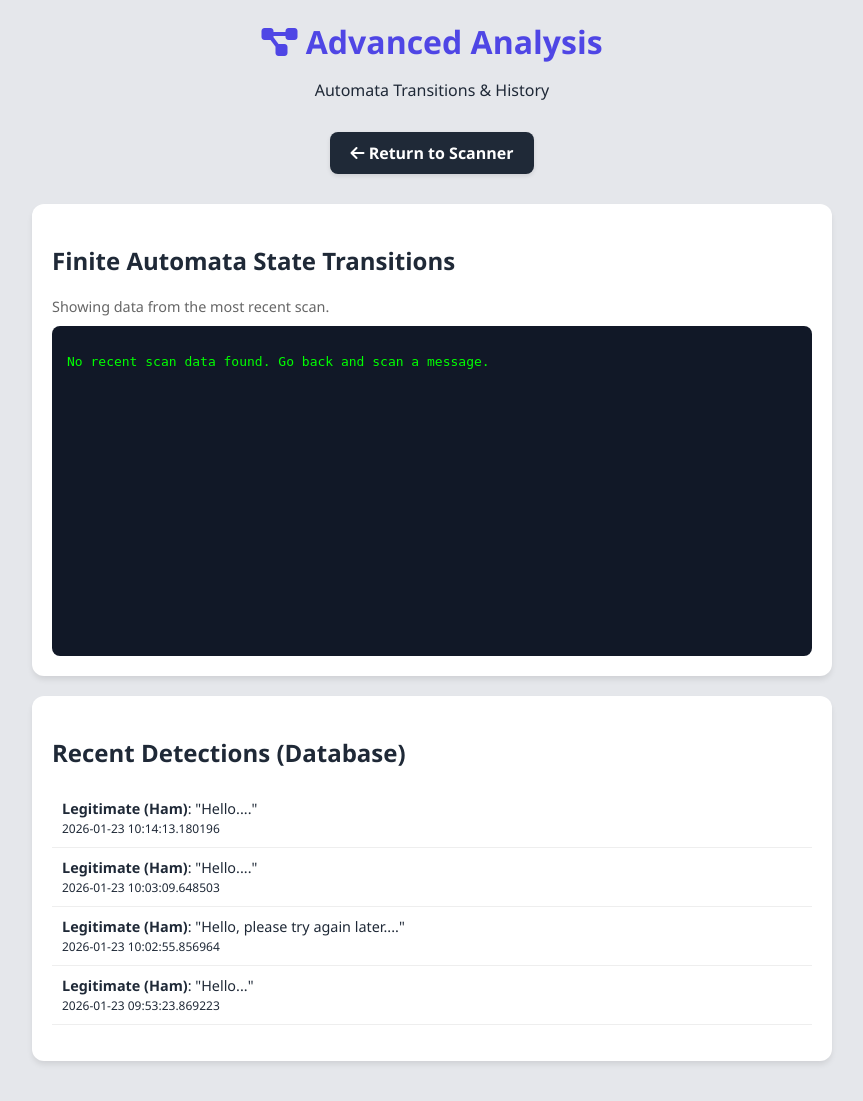
After one commit to Jeydieee/Automata1, a Flask app: page /advanced in a window 1280 px wide. The commit adds this page. Shown: the whole page, without its empty margins (208-1071 px from the left). Run offline with Flask 3, Linux system fonts and the light colour scheme; data comes from the database, SQL or seed files in the repository; both versions use the stored data as it was after the commit.

Commit message:
Separated advanced panels from basic panels

```diff
--- a/app.py
+++ b/app.py
@@ -3,10 +3,10 @@ from automata import FiniteAutomata
 import database
 import webbrowser
 from threading import Timer
-import re # Used for finding URLs
-import requests # Used for the API
+import re
+import requests
 import os
-import base64 # Needed for VirusTotal encoding
+import base64
 
 app = Flask(__name__)
 fa_engine = FiniteAutomata()
@@ -15,7 +15,6 @@ fa_engine = FiniteAutomata()
 database.init_db()
 
 # --- API CONFIGURATION ---
-# PASTE YOUR LONG CODE INSIDE THE QUOTES BELOW:
 VIRUSTOTAL_API_KEY = "2798da73429d2f69f08cafc67aa4fd9e6871758bebfa33751241368cc3984eab"
 
 def extract_urls(text):
@@ -28,7 +27,7 @@ def check_url_api(url):
     Checks a URL against a Demo Blocklist AND the VirusTotal API.
     Returns: (is_malicious, reason)
     """
-    # 1. DEMO MODE: Immediate triggers for your presentation (Works without Internet)
+    # 1. DEMO MODE
     demo_blocklist = [
         "malicious.com",
         "phishing-login.com",
@@ -40,23 +39,17 @@ def check_url_api(url):
         if bad_site in url:
             return True, f"Known Malicious Site ({bad_site})"
 
-    # 2. REAL API MODE: VirusTotal (Requires Internet)
+    # 2. REAL API MODE
     if VIRUSTOTAL_API_KEY:
         try:
-            print(f"Scanning URL via VirusTotal: {url}...") # Log to terminal
+            print(f"Scanning URL via VirusTotal: {url}...")
             headers = {"x-apikey": VIRUSTOTAL_API_KEY}
-
-            # VirusTotal requires the URL to be Base64 Encoded
             url_id = base64.urlsafe_b64encode(url.encode()).decode().strip("=")
-
-            # Send request to VirusTotal
             response = requests.get(f"https://www.virustotal.com/api/v3/urls/{url_id}", headers=headers)
 
             if response.status_code == 200:
                 data = response.json()
                 stats = data['data']['attributes']['last_analysis_stats']
-
-                # Check if any security vendor flagged it as malicious
                 malicious_count = stats.get('malicious', 0)
                 if malicious_count > 0:
                     return True, f"Flagged by {malicious_count} Security Vendors (VirusTotal)"
@@ -85,6 +78,10 @@ def heuristic_score(text):
 def index():
     return render_template('index.html')
 
+@app.route('/advanced')
+def advanced():
+    return render_template('advanced.html')
+
 @app.route('/analyze', methods=['POST'])
 def analyze():
     data = request.json
@@ -103,7 +100,7 @@ def analyze():
         is_bad, reason = check_url_api(url)
         if is_bad:
             patterns.append(f"DANGEROUS URL: {url} ({reason})")
-            h_score = 100 # Instant 100% Risk
+            h_score = 100
 
     # 4. Final Decision
     is_spam = False
@@ -132,7 +129,6 @@ def open_browser():
     webbrowser.open_new("http://127.0.0.1:5000")
 
 if __name__ == '__main__':
-    # Stops double-opening
     if not os.environ.get("WERKZEUG_RUN_MAIN"):
         Timer(1.5, open_browser).start()
     app.run(debug=False)
--- a/static/script.js
+++ b/static/script.js
@@ -1,4 +1,11 @@
-document.addEventListener("DOMContentLoaded", fetchHistory);
+document.addEventListener("DOMContentLoaded", function() {
+    // Only fetch history if we are on the main page (optional, but good for performance)
+    // Or we can just let the advanced page handle history.
+    if(document.getElementById('historyList') && !document.getElementById('automataLog')) {
+        // If we are on a page with history but NOT logs (rare case with this setup, but safe)
+        fetchHistory();
+    }
+});
 
 async function scanMessage() {
     const message = document.getElementById('messageInput').value;
@@ -35,11 +42,8 @@ async function scanMessage() {
         document.getElementById('keywordsFound').innerText = data.patterns_found.length > 0 ? data.patterns_found.join(", ") : "None";
         document.getElementById('riskScore').innerText = data.heuristic_score + "%";
 
-        // Visualize Automata Steps
-        visualizeAutomata(data.automata_logs);
-
-        // Refresh History
-        fetchHistory();
+        // SAVE LOGS TO LOCAL STORAGE FOR THE ADVANCED PAGE
+        localStorage.setItem('lastScanLogs', JSON.stringify(data.automata_logs));
 
     } catch (error) {
         console.error("Error:", error);
@@ -47,8 +51,22 @@ async function scanMessage() {
     }
 }
 
+// Function called specifically by advanced.html
+function initAdvancedPage() {
+    fetchHistory();
+
+    // Retrieve logs from the last scan
+    const storedLogs = localStorage.getItem('lastScanLogs');
+    if (storedLogs) {
+        const logs = JSON.parse(storedLogs);
+        visualizeAutomata(logs);
+    }
+}
+
 function visualizeAutomata(logs) {
     const container = document.getElementById('automataLog');
+    if (!container) return; // Guard clause in case function is called on index page
+
     container.innerHTML = ""; // Clear previous
 
     if (!logs || logs.length === 0) {
@@ -75,18 +93,17 @@ function visualizeAutomata(logs) {
         `;
         container.appendChild(div);
     });
-
-    // Auto scroll to bottom
-    container.scrollTop = container.scrollHeight;
 }
 
 async function fetchHistory() {
     try {
+        const list = document.getElementById('historyList');
+        if (!list) return; // Exit if element doesn't exist
+
         const response = await fetch('/history');
         if (!response.ok) return;
 
         const data = await response.json();
-        const list = document.getElementById('historyList');
         list.innerHTML = "";
 
         data.forEach(item => {
--- a/static/style.css
+++ b/static/style.css
@@ -47,6 +47,7 @@ header {
 
 textarea {
     width: 100%;
+    box-sizing: border-box; /* Added to fix overflow */
     height: 120px;
     padding: 10px;
     border: 1px solid #ddd;
@@ -70,6 +71,24 @@ button {
 
     button:hover {
         background-color: #4338ca;
+    }
+
+/* New class for the Back Button */
+.btn-back {
+    display: inline-block;
+    background-color: var(--dark);
+    color: white;
+    text-decoration: none;
+    padding: 10px 20px;
+    border-radius: 8px;
+    margin-top: 15px;
+    font-weight: bold;
+    transition: opacity 0.2s;
+    box-shadow: 0 2px 4px rgba(0, 0, 0, 0.1);
+}
+
+    .btn-back:hover {
+        opacity: 0.9;
     }
 
 .badge {
--- /dev/null
+++ b/templates/advanced.html
@@ -0,0 +1,48 @@
+<!DOCTYPE html>
+<html lang="en">
+<head>
+    <meta charset="UTF-8">
+    <meta name="viewport" content="width=device-width, initial-scale=1.0">
+    <title>Advanced Results - States Against Spam</title>
+    <link rel="stylesheet" href="{{ url_for('static', filename='style.css') }}">
+    <link rel="stylesheet" href="https://cdnjs.cloudflare.com/ajax/libs/font-awesome/6.0.0/css/all.min.css">
+</head>
+<body>
+    <div class="container">
+        <header>
+            <h1><i class="fas fa-project-diagram"></i> Advanced Analysis</h1>
+            <p>Automata Transitions & History</p>
+
+            <a href="/" class="btn-back">
+                <i class="fas fa-arrow-left"></i> Return to Scanner
+            </a>
+        </header>
+
+        <main class="dashboard" style="display: block; max-width: 800px; margin: 0 auto;">
+            <section class="viz-panel" style="width: 100%;">
+                <div class="card">
+                    <h2>Finite Automata State Transitions</h2>
+                    <p style="font-size: 0.9rem; color: #666; margin-bottom: 10px;">Showing data from the most recent scan.</p>
+                    <div class="automata-viz" id="automataLog">
+                        <p class="placeholder-text">No recent scan data found. Go back and scan a message.</p>
+                    </div>
+                </div>
+
+                <div class="card">
+                    <h2>Recent Detections (Database)</h2>
+                    <ul id="historyList">
+                    </ul>
+                </div>
+            </section>
+        </main>
+    </div>
+
+    <script src="{{ url_for('static', filename='script.js') }}"></script>
+    <script>
+        // Specific init for the advanced page
+        document.addEventListener("DOMContentLoaded", function() {
+            initAdvancedPage();
+        });
+    </script>
+</body>
+</html>
```
Also changed, not shown: templates/index.html (+5 -14 lines), spam_filter.db (added).
